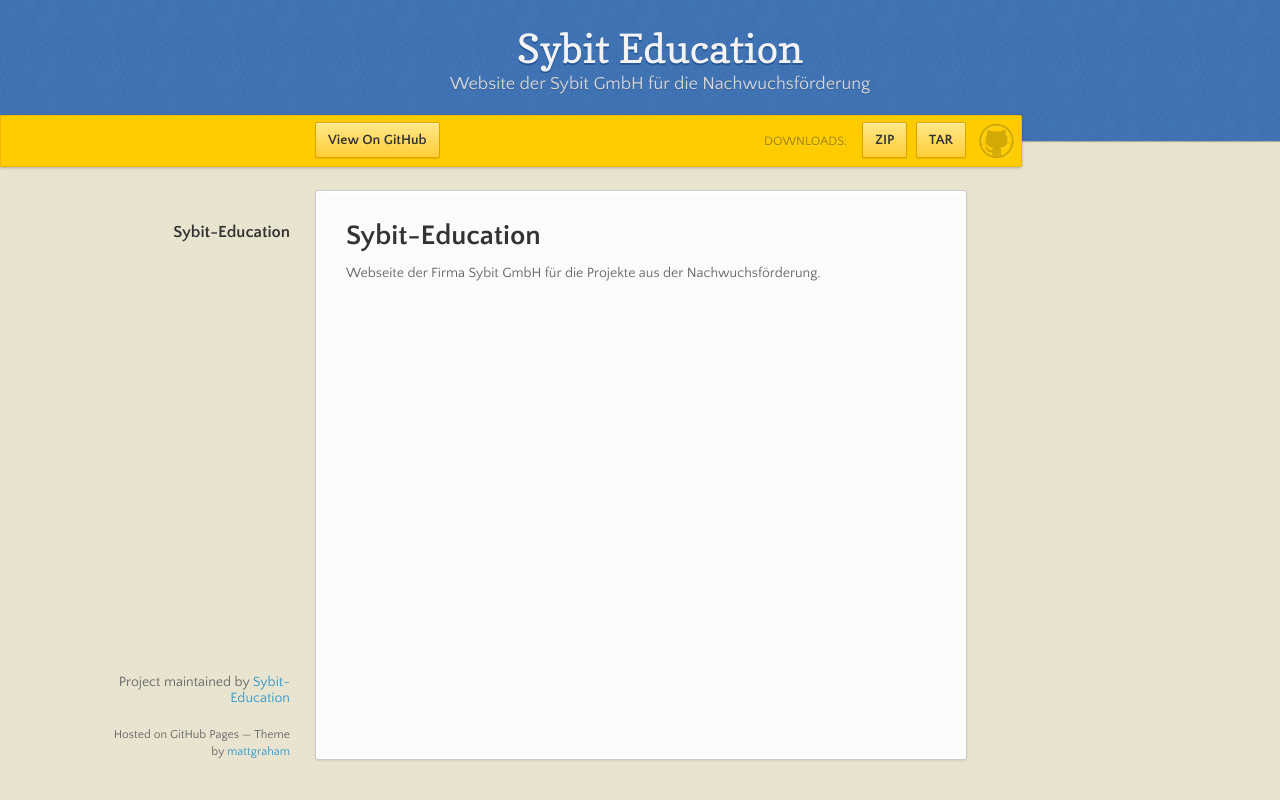
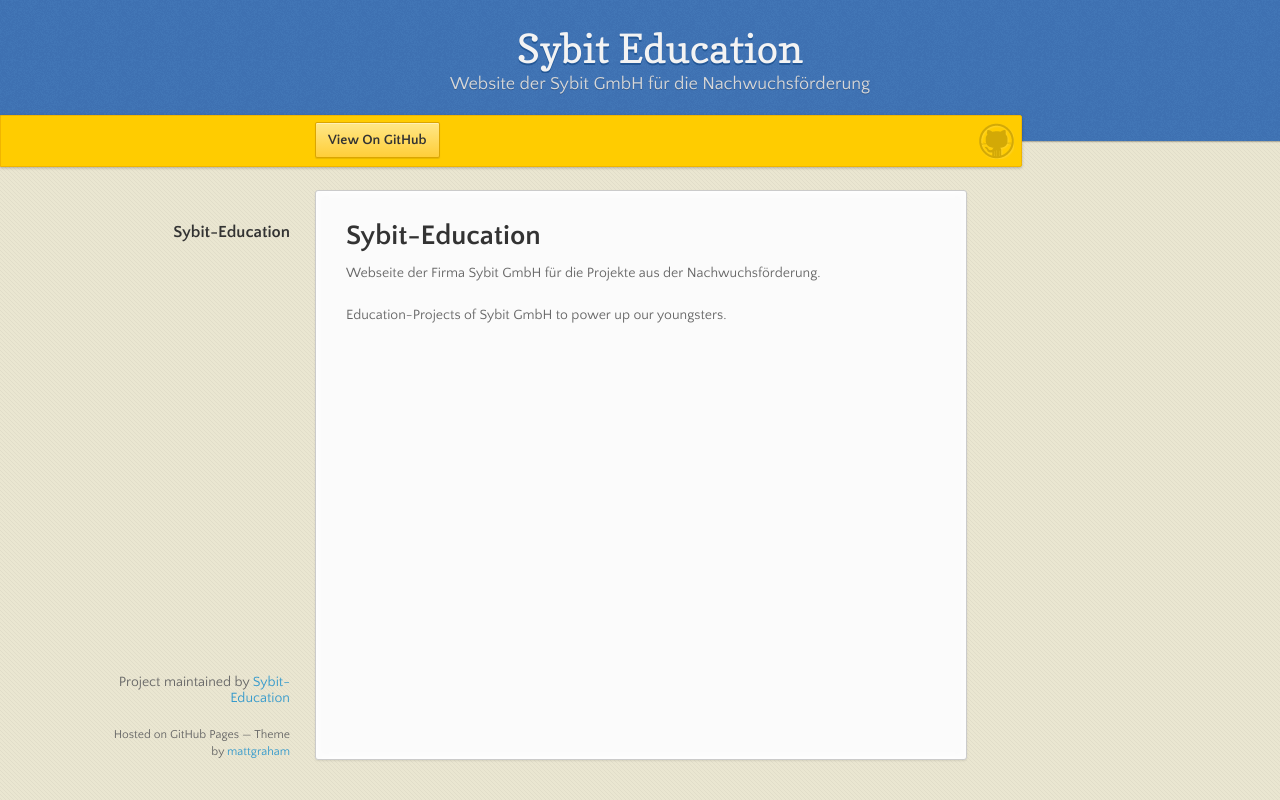
Before and after one commit to Sybit-Education/Sybit-Education, a plain HTML site: page index.html in a window 1280 px wide. Drawn offline with nearby package versions, Linux system fonts and the light colour scheme.

Commit message:
Update index.html

```diff
--- a/index.html
+++ b/index.html
@@ -25,13 +25,13 @@
         <span id="logo"></span>
 
         <a href="https://github.com/Sybit-Education/Sybit-Education" class="button fork"><strong>View On GitHub</strong></a>
-        <div class="downloads">
+        <!--<div class="downloads">
           <span>Downloads:</span>
           <ul>
             <li><a href="https://github.com/Sybit-Education/Sybit-Education/zipball/master" class="button">ZIP</a></li>
             <li><a href="https://github.com/Sybit-Education/Sybit-Education/tarball/master" class="button">TAR</a></li>
           </ul>
-        </div>
+        </div>-->
       </div><!-- end banner -->
 
     <div class="wrapper">
@@ -39,10 +39,10 @@
         <ul></ul>
       </nav>
       <section>
-        <h1>
-<a id="sybit-education" class="anchor" href="#sybit-education" aria-hidden="true"><span aria-hidden="true" class="octicon octicon-link"></span></a>Sybit-Education</h1>
+        <h1><a id="sybit-education" class="anchor" href="#sybit-education" aria-hidden="true"><span aria-hidden="true" class="octicon octicon-link"></span></a>Sybit-Education</h1>
 
-<p>Webseite der Firma Sybit GmbH für die Projekte aus der Nachwuchsförderung.</p>
+        <p>Webseite der Firma Sybit GmbH für die Projekte aus der Nachwuchsförderung.</p>
+        <p>Education-Projects of Sybit GmbH to power up our youngsters.</p>
       </section>
       <footer>
         <p>Project maintained by <a href="https://github.com/Sybit-Education">Sybit-Education</a></p>
```
